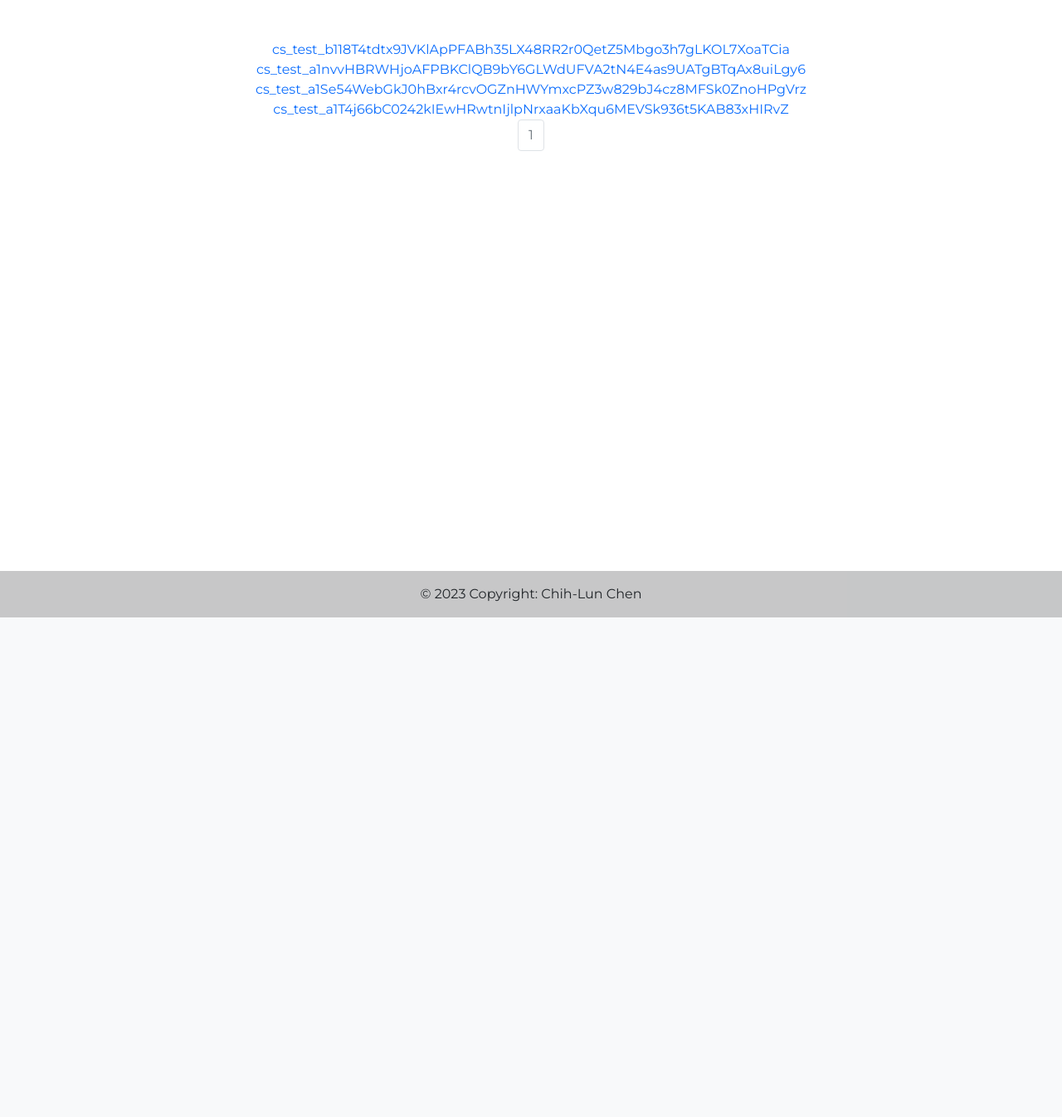
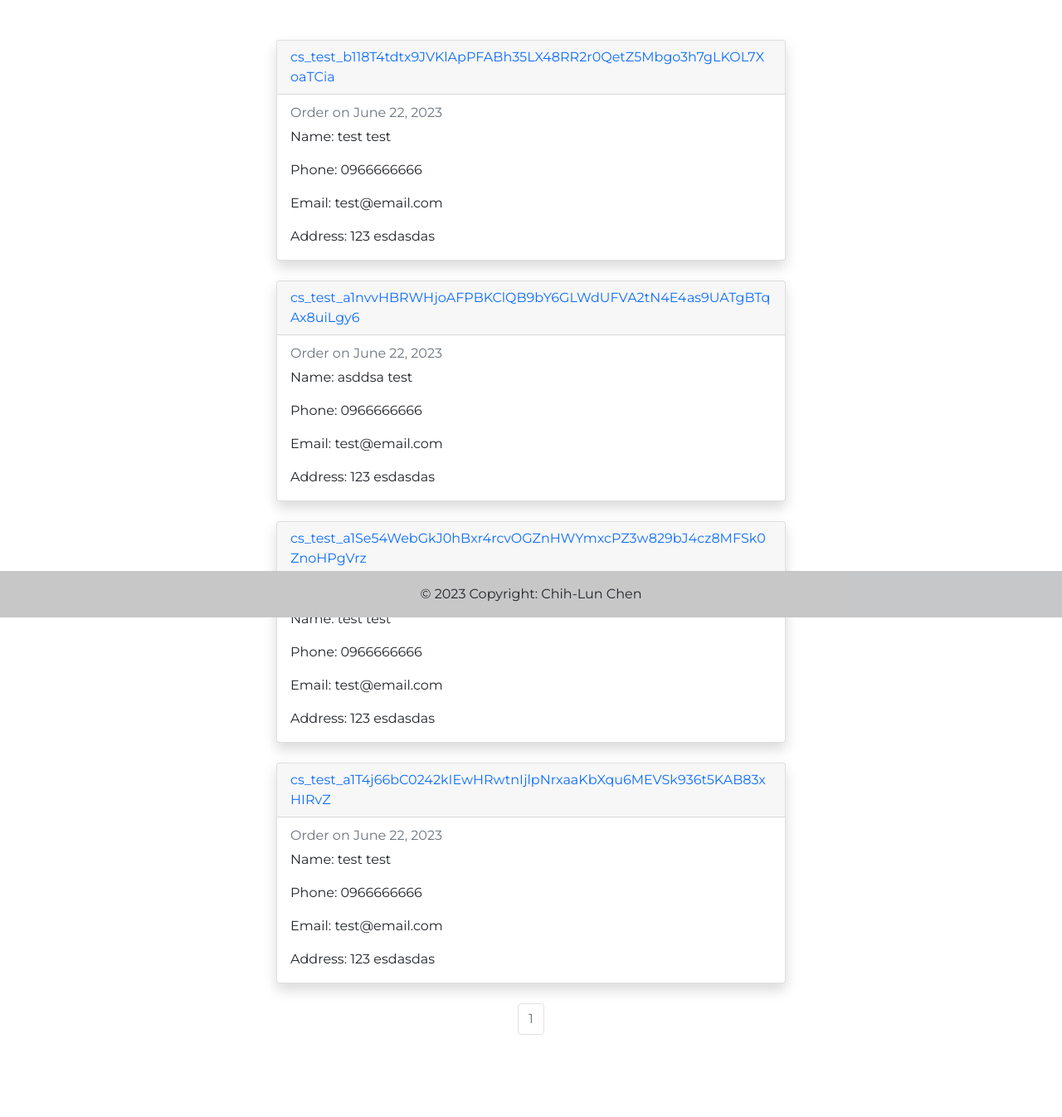
Before and after one commit to Chih-lun/Anazon, a Django app: page /order in a window 1280 px wide. Shown: the part 56-1402 px from the top of the page at 83% size. Before the commit the page ends 800 px from the top, so only its background shows below. Run offline with Django 4.2, Linux system fonts and the light colour scheme; a user stored in the database is signed in; data comes from the database, SQL or seed files in the repository; both versions use the stored data as it was after the commit; data that the repository does not hold is empty.

Commit message:
styling v5

```diff
--- a/anazon/shop/templates/shop/order.html
+++ b/anazon/shop/templates/shop/order.html
@@ -2,12 +2,31 @@
 
 {% block content %}
 
-<div class="text-center container py-5">
+<div class="container py-5">
 {% if not orders %}
 <h1 id="order_message">You do not have any order!</h1>
 {% else %}
+
 {% for order in orders %}
-<a href="{% url 'order_detail' order.stripe_id %}">{{ order.stripe_id }}</a>
+<div class="col d-flex justify-content-center">
+    <div class="card shadow" id="order">
+        <div class="card-header">
+            <a href="{% url 'order_detail' order.stripe_id %}">
+            {{ order.stripe_id }}
+            </a>
+        </div>
+        <div class="card-body">
+            <div id="order_content">
+                <h6 class="card-subtitle mb-2 text-muted">Order on {{ order.created }}</h6>
+                <p class="card-text">Name: {{ order.first_name }} {{ order.last_name }}</p>
+                <p class="card-text">Phone: {{ order.phone }}</p>
+                <p class="card-text">Email: {{ order.email }}</p>
+                <p class="card-text">Address: {{ order.postcode }} {{ order.address }}</p>
+            </div>
+        </div>
+      </div>
+</div>
+<!-- <a href="{% url 'order_detail' order.stripe_id %}">{{ order.stripe_id }}</a> -->
 <br>
 {% endfor %}
 
--- a/anazon/shop/views.py
+++ b/anazon/shop/views.py
@@ -137,7 +137,7 @@ def order(request):
     # find all the orders
     orders = Order.objects.filter(user=request.user).all()
     # pagination
-    paginator = Paginator(orders, 10)
+    paginator = Paginator(orders, 4)
 
     # convert page into int
     try:
--- a/anazon/static/js/cart.js
+++ b/anazon/static/js/cart.js
@@ -113,7 +113,7 @@ function loadCart(){
                         <div class="col-md-6">
                         <div class="card-body">
                             <h5 class="card-title">${productDetails['title']}</h5>
-                            <p class="card-text">$${productDetails['price']}</p>
+                            <p class="card-text">$${parseFloat(productDetails['price']).toFixed(2)}</p>
                             <p class="card-text">Quantity: ${productDetails['quantity']}</p>
                             <div class="btn-group">
                                 <button type="button" class="btn btn-primary" value="${pk}" onclick="append(this.value)">+</button>
@@ -180,7 +180,7 @@ function loadCartDetail(){
                         <div class="col-md-6">
                         <div class="card-body container py-5">
                             <h5 class="card-title">${productDetails['title']}</h5>
-                            <p class="card-text">$${productDetails['price']}</p>
+                            <p class="card-text">$${parseFloat(productDetails['price']).toFixed(2)}</p>
                             <input class="card-text" type="number" name="${pk}" value="${productDetails['quantity']}" min="1" step="1" onchange="updateCartItem(this.name, this.value)"></input>
                             <br>
                             <br>
@@ -198,7 +198,7 @@ function loadCartDetail(){
         }
 
         detail.append(`
-        <h3>Total: $${total}</h3>
+        <h3>Total: $${parseFloat(total).toFixed(2)}</h3>
         <input type="submit" class="btn btn-primary" value="Checkout">
         `)
     }
--- a/anazon/static/styles/main.css
+++ b/anazon/static/styles/main.css
@@ -21,7 +21,7 @@ ul.errorlist, .helptext {
 }
 
 
-#login_form, #register_form, #shipping_form {
+#login_form, #register_form, #shipping_form, #order_content {
     display: inline-block;
     text-align: left;
 }
@@ -44,6 +44,10 @@ ul.errorlist, .helptext {
     line-height: 400px;
 }
 
-#detail_cartitem{
+#detail_cartitem {
     width: 55%;
 }
+
+#order {
+    width: 55%;
+}
```
Also changed, not shown: anazon/shop/templates/shop/order_detail.html (+26 -18 lines), anazon/db.sqlite3.
